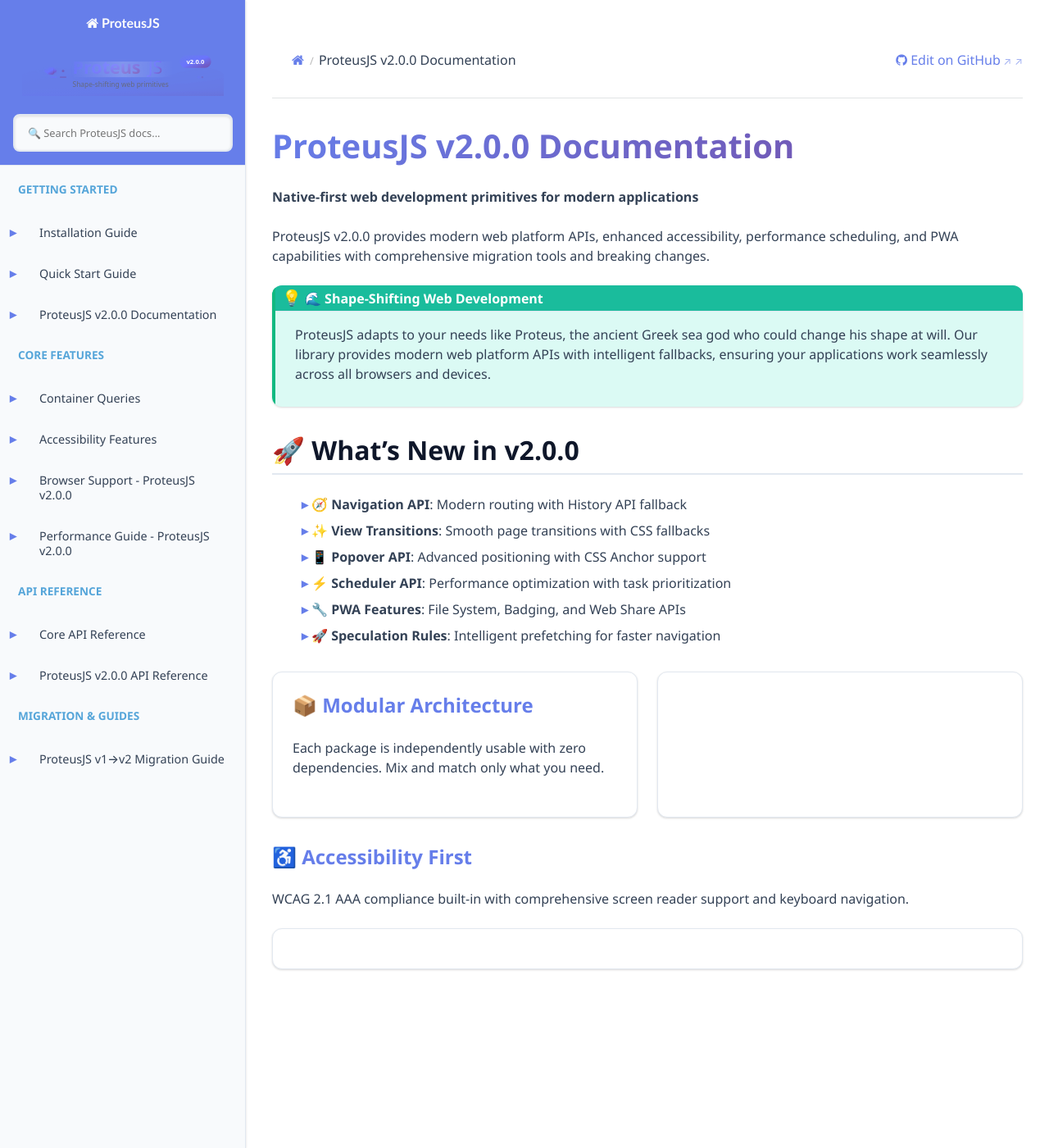
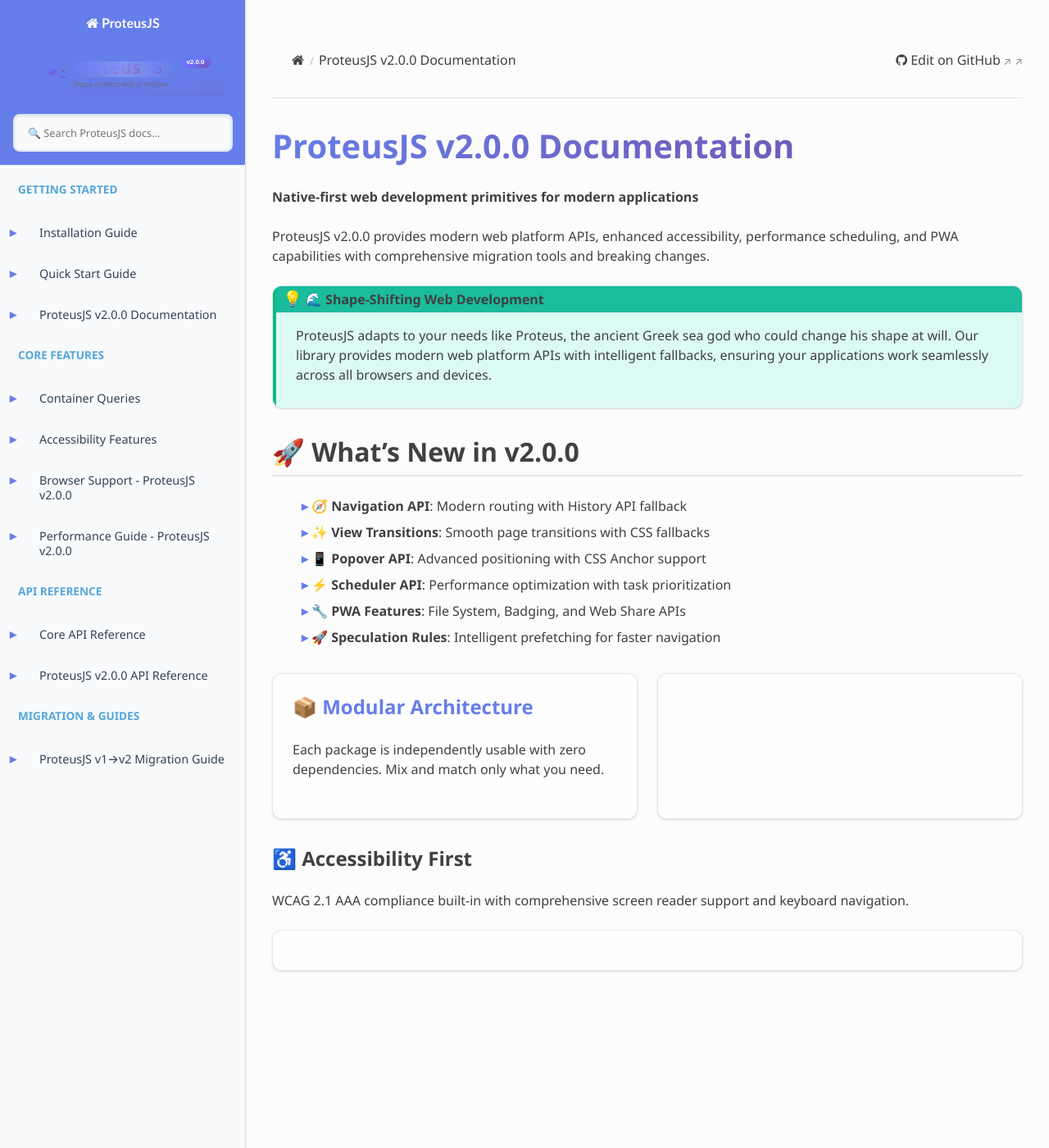
Before and after one commit to sc4rfurry/ProteusJS, a Sphinx documentation site: the page built from docs/index.md, in a window 1280 px wide and 1400 px high. Shown: the whole window at 82% size. Built offline with Sphinx 7.4.7 and the Read the Docs theme 3.1.0, drawn with Linux system fonts in a browser that asks for light colours.

Commit message:
Documentation -- Minor FIxes and Enhancements

```diff
--- a/docs/_static/css/custom.css
+++ b/docs/_static/css/custom.css
@@ -1,4 +1,29 @@
 /* ProteusJS v2.0.0 Documentation - Enhanced Custom Styles */
+/* Fixed for proper contrast and RTD theme integration */
+
+/* CSS Loading Indicator - helps verify custom CSS is loading */
+body::before {
+  content: "ProteusJS Custom CSS Loaded";
+  position: fixed;
+  top: -100px;
+  left: -100px;
+  opacity: 0;
+  pointer-events: none;
+  z-index: -1;
+}
+
+/* Ensure proper text contrast for all content */
+.wy-nav-content p,
+.wy-nav-content li,
+.wy-nav-content td,
+.wy-nav-content span {
+  color: inherit !important; /* Force RTD theme text color */
+}
+
+/* Fix any remaining white text issues */
+.wy-nav-content * {
+  color: inherit;
+}
 
 /* CSS Custom Properties for theming */
 :root {
@@ -237,13 +262,13 @@
 
 /* Inline code styling */
 code {
-  background: var(--proteus-gray-100);
-  color: var(--proteus-gray-800);
+  background: rgba(102, 126, 234, 0.1); /* Light brand background */
+  color: inherit; /* Use RTD theme text color */
   padding: var(--proteus-space-1) var(--proteus-space-2);
   border-radius: var(--proteus-radius-sm);
   font-family: var(--proteus-font-mono);
   font-size: 0.9em;
-  border: 1px solid var(--proteus-gray-200);
+  border: 1px solid rgba(102, 126, 234, 0.2);
 }
 
 /* Copy button enhancements */
@@ -275,12 +300,13 @@
 /* Enhanced admonitions with modern design */
 .admonition {
   border-radius: var(--proteus-radius-lg);
-  border: none;
+  border: 1px solid var(--proteus-gray-200);
   box-shadow: var(--proteus-shadow);
   margin: var(--proteus-space-6) 0;
   overflow: hidden;
   position: relative;
-  background: white;
+  /* Use RTD theme background for better contrast */
+  background: inherit;
 }
 
 .admonition::before {
@@ -310,13 +336,13 @@
 }
 
 .admonition-title {
-  background: var(--proteus-gray-50);
-  color: var(--proteus-gray-800);
+  background: rgba(102, 126, 234, 0.1); /* Light brand background */
+  color: inherit; /* Use RTD theme text color */
   padding: var(--proteus-space-4);
   margin: 0;
   font-weight: 600;
   font-family: var(--proteus-font-family);
-  border-bottom: 1px solid var(--proteus-gray-200);
+  border-bottom: 1px solid rgba(102, 126, 234, 0.2);
   display: flex;
   align-items: center;
   gap: var(--proteus-space-2);
@@ -369,7 +395,8 @@
 
 .wy-table-responsive table {
   border: none;
-  background: white;
+  /* Use RTD theme background for tables */
+  background: inherit;
   width: 100%;
 }
 
@@ -382,13 +409,13 @@
 }
 
 .wy-table-responsive table th {
-  background: var(--proteus-gray-50);
-  color: var(--proteus-gray-800);
+  background: rgba(102, 126, 234, 0.1); /* Light brand background */
+  color: inherit; /* Use RTD theme text color */
   font-weight: 600;
   text-transform: uppercase;
   font-size: 0.85em;
   letter-spacing: 0.5px;
-  border-bottom: 2px solid var(--proteus-gray-300);
+  border-bottom: 2px solid rgba(102, 126, 234, 0.2);
 }
 
 .wy-table-responsive table tr:hover {
@@ -430,7 +457,7 @@
    LINKS & TYPOGRAPHY
    ============================================================================= */
 
-/* Enhanced link styling */
+/* Enhanced link styling - ensure proper contrast */
 a {
   color: var(--proteus-primary);
   text-decoration: none;
@@ -440,7 +467,7 @@
 
 a:hover {
   color: var(--proteus-secondary);
-  text-decoration: none;
+  text-decoration: underline;
 }
 
 a:not(.btn):not(.reference):hover::after {
@@ -472,17 +499,18 @@
   opacity: 0.6;
 }
 
-/* Enhanced typography */
+/* Enhanced typography - preserve RTD theme colors */
 .wy-nav-content {
   font-family: var(--proteus-font-family);
   line-height: 1.7;
-  color: var(--proteus-gray-700);
+  /* Don't override text color - let RTD theme handle it */
 }
 
 h1, h2, h3, h4, h5, h6 {
   font-family: var(--proteus-font-family);
   font-weight: 700;
-  color: var(--proteus-gray-900);
+  /* Use RTD theme text color for better contrast */
+  color: inherit;
   margin-top: var(--proteus-space-8);
   margin-bottom: var(--proteus-space-4);
   line-height: 1.3;
@@ -610,14 +638,16 @@
    CONTENT ENHANCEMENTS
    ============================================================================= */
 
-/* Enhanced content area */
+/* Enhanced content area - fix contrast issues */
 .wy-nav-content {
-  background: white;
+  /* Don't override RTD theme background - let it handle light/dark modes */
   min-height: 100vh;
+  color: inherit; /* Use RTD theme text color */
 }
 
 .wy-nav-content-wrap {
-  background: var(--proteus-gray-50);
+  /* Don't override RTD theme background */
+  background: inherit;
 }
 
 /* Content sections */
@@ -646,12 +676,13 @@
 /* Blockquotes */
 blockquote {
   border-left: 4px solid var(--proteus-primary);
-  background: var(--proteus-gray-50);
+  background: rgba(102, 126, 234, 0.05); /* Light transparent background */
   padding: var(--proteus-space-4) var(--proteus-space-6);
   margin: var(--proteus-space-6) 0;
   border-radius: 0 var(--proteus-radius) var(--proteus-radius) 0;
   font-style: italic;
   position: relative;
+  color: inherit; /* Use RTD theme text color */
 }
 
 blockquote::before {
@@ -829,69 +860,28 @@
    DARK THEME SUPPORT
    ============================================================================= */
 
+/* Dark theme support - minimal overrides to preserve RTD theme */
 @media (prefers-color-scheme: dark) {
-  :root {
-    --proteus-gray-50: #1e293b;
-    --proteus-gray-100: #334155;
-    --proteus-gray-200: #475569;
-    --proteus-gray-300: #64748b;
-    --proteus-gray-700: #e2e8f0;
-    --proteus-gray-800: #f1f5f9;
-    --proteus-gray-900: #f8fafc;
+  /* Only override brand-specific elements */
+  .wy-nav-top {
+    background: var(--proteus-gradient) !important;
   }
 
-  .wy-nav-side {
-    background: var(--proteus-gray-100);
-    border-right-color: var(--proteus-gray-200);
+  .btn-proteus {
+    background: var(--proteus-gradient) !important;
   }
 
-  .wy-side-nav-search {
-    background: var(--proteus-gray-50);
-    border-bottom-color: var(--proteus-gray-200);
+  .version-badge {
+    background: var(--proteus-gradient) !important;
   }
 
-  .wy-side-nav-search input[type=text] {
-    background: var(--proteus-gray-100);
-    border-color: var(--proteus-gray-200);
-    color: var(--proteus-gray-800);
+  /* Ensure brand colors remain visible in dark mode */
+  h3 {
+    color: var(--proteus-blue-light) !important;
   }
 
-  .wy-nav-content {
-    background: var(--proteus-gray-50);
-    color: var(--proteus-gray-800);
-  }
-
-  .wy-nav-content-wrap {
-    background: var(--proteus-gray-100);
-  }
-
-  .admonition {
-    background: var(--proteus-gray-100);
-  }
-
-  .admonition-title {
-    background: var(--proteus-gray-200);
-    color: var(--proteus-gray-900);
-    border-bottom-color: var(--proteus-gray-300);
-  }
-
-  .wy-table-responsive table {
-    background: var(--proteus-gray-100);
-  }
-
-  .wy-table-responsive table th {
-    background: var(--proteus-gray-200);
-    color: var(--proteus-gray-900);
-  }
-
-  code {
-    background: var(--proteus-gray-200);
-    color: var(--proteus-gray-900);
-    border-color: var(--proteus-gray-300);
-  }
-
-  blockquote {
-    background: var(--proteus-gray-100);
+  .admonition::before {
+    background: var(--proteus-primary) !important;
   }
 }
 
@@ -909,8 +899,9 @@
 
   .wy-nav-content {
     margin-left: 0 !important;
-    background: white !important;
-    color: black !important;
+    /* Let RTD theme handle print colors */
+    background: inherit !important;
+    color: inherit !important;
   }
 
   .highlight {
@@ -947,12 +938,13 @@
 }
 
 .feature-card {
-  background: white;
+  background: rgba(255, 255, 255, 0.8); /* Semi-transparent for better theme integration */
   border-radius: var(--proteus-radius-lg);
   padding: var(--proteus-space-6);
   box-shadow: var(--proteus-shadow);
   border: 1px solid var(--proteus-gray-200);
   transition: var(--proteus-transition);
+  color: inherit; /* Use RTD theme text color */
 }
 
 .feature-card:hover {
```
